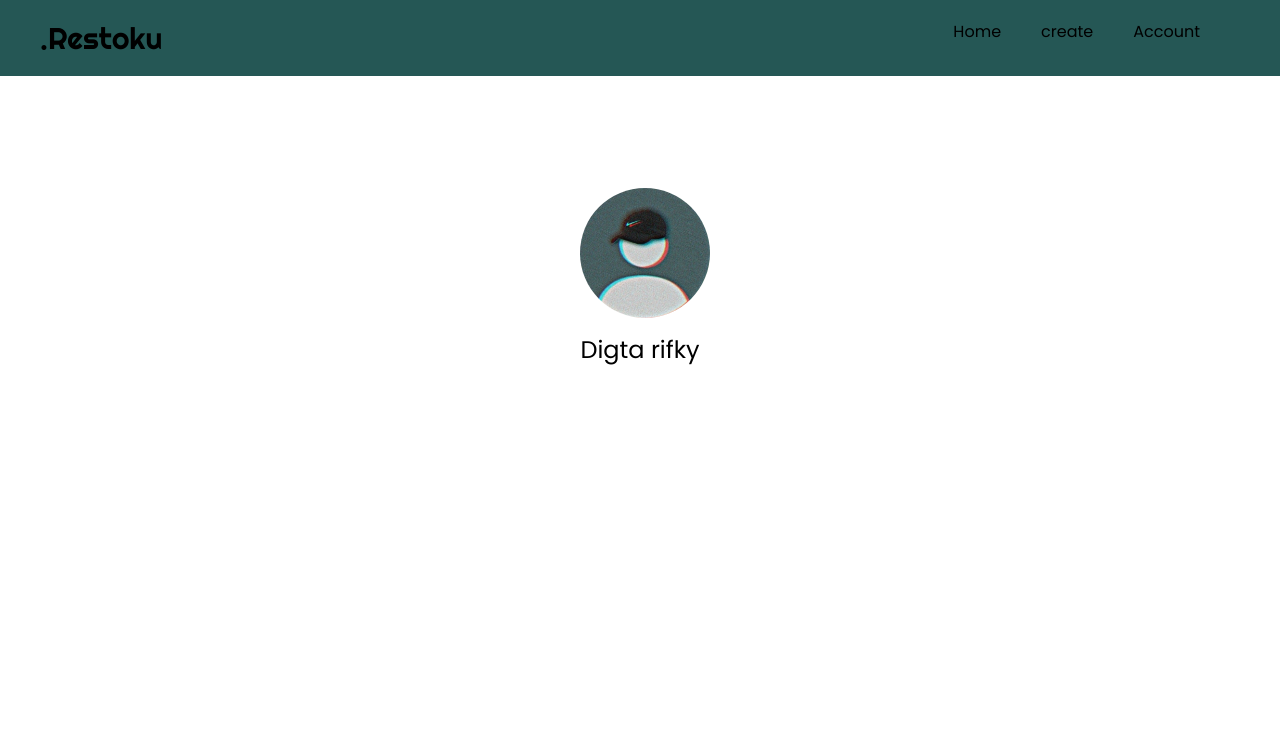
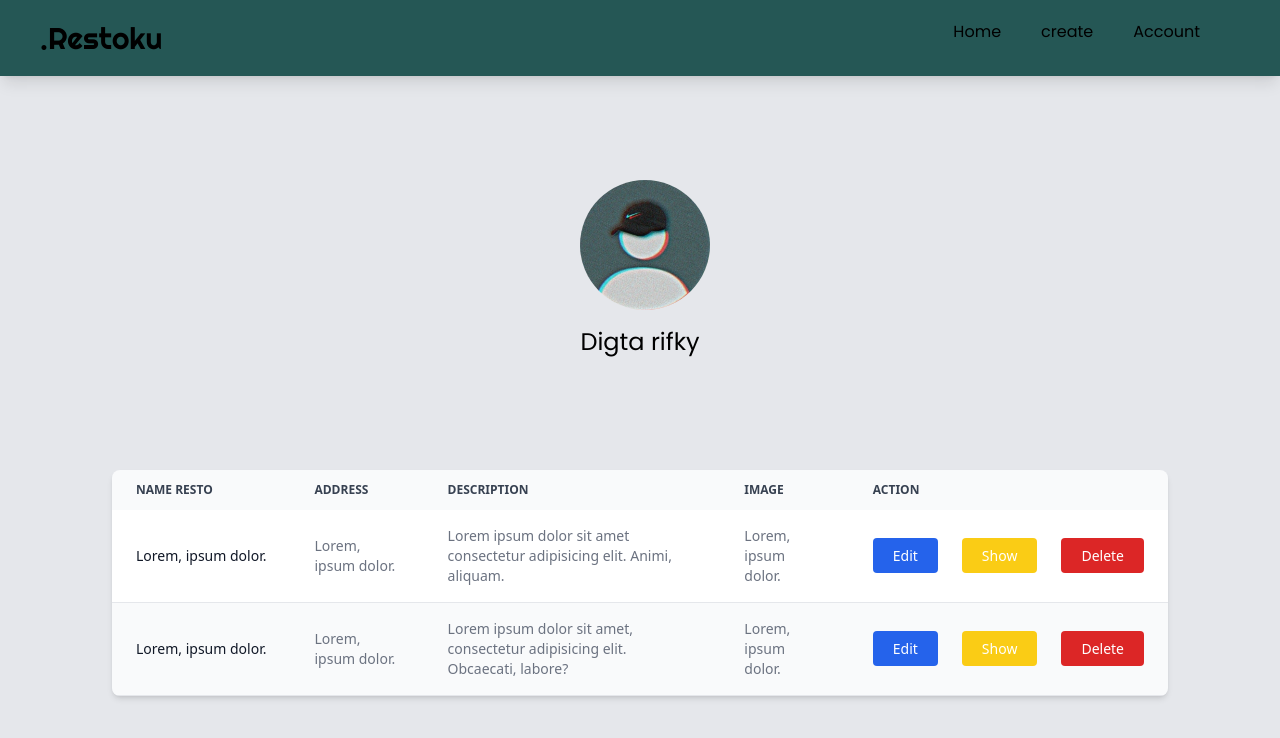
Before and after one commit to digtarifky/review-resto, a Vue app: page /profile in a window 1280 px wide. Shown: the top 738 px of the page. Built offline with nearby package versions, Linux system fonts and the light colour scheme.

Commit message:
feat(profile&restoView): display table + image

```diff
--- a/src/App.vue
+++ b/src/App.vue
@@ -3,7 +3,7 @@ import { RouterView } from "vue-router";
 </script>
 
 <template>
-  <div class="box-border antialiased bg-[#abd1c6]">
+  <div class="box-border antialiased bg-gray-200">
     <RouterView />
   </div>
 </template>
--- a/src/views/CreateView.vue
+++ b/src/views/CreateView.vue
@@ -2,17 +2,17 @@
 </script>
 
 <template>
-    <main class="grid grid-cols-12 gap-rows-3 bg-[#255755]">
-        <div class="">
-            <p class="font-Righteous text-4xl p-5">.Restoku</p>
+    <div class="min-h-screen mx-auto ">
+        <div class="bg-[#255755]">
+            <nav class="flex justify-end shadow-lg">
+                <p class="mr-auto px-10 py-5 text-3xl font-Righteous select-none">.Restoku</p>
+                <ul class="flex px-20 py-5 gap-10 font-medium">
+                </ul>
+            </nav>
         </div>
-        <div class="text-right bg-white">
-            <p class="font-semibold text-2xl">Home</p>
-        </div>
-    </main>
         <section class="col-span-full row-span-3 mx-10">
             <div class="min-h-screen p-44 pt-12">
-                <div class=" bg-white h-full shadow-xl">
+                <div class=" bg-white h-full shadow-xl rounded-2xl">
                     <p class="text-center pt-16 font-bold text-3xl">create</p>
                     <form action="" class="p-12">
                         <div class="p-2 ml-9">
@@ -43,4 +43,5 @@
                 </div>
             </div>
         </section>
+    </div>
 </template>
--- a/src/views/ProfileView.vue
+++ b/src/views/ProfileView.vue
@@ -1,31 +1,107 @@
-<script>
-</script>
+<script></script>
 
 <template>
-    <div class="min-h-screen mx-auto ">
+  <div class="min-h-screen mx-auto">
         <div class="bg-[#255755]">
             <nav class="flex justify-end shadow-lg">
-                <p class="mr-auto px-10 py-5 text-3xl font-Righteous select-none">.Restoku</p>
+                <p class="mr-auto px-10 py-5 text-3xl font-Righteous select-none">
+                .Restoku
+                </p>
                 <ul class="flex px-20 py-5 gap-10 font-medium">
-                    <RouterLink to="/restos" class="hover:underline select-none font-Poppins">Home</RouterLink>
-                    <RouterLink to="/create" class="hover:underline select-none font-Poppins">create</RouterLink>
-                    <RouterLink to="" class="hover:underline select-none font-Poppins">Account</RouterLink>
+                <RouterLink
+                    to="/restos"
+                    class="select-none font-Poppins hover:text-white duration-500"
+                    >Home</RouterLink>
+                <RouterLink
+                    to="/create"
+                    class="select-none font-Poppins hover:text-white duration-500"
+                    >create</RouterLink>
+                <RouterLink to="" class="select-none font-Poppins"
+                    >Account</RouterLink>
                 </ul>
             </nav>
         </div>
-        <div class="bg-white min-h-screen flex flex-col items-center p-2">
+        <div class="min-h-screen flex flex-col items-center">
             <div class="flex flex-col items-center">
                 <div class="w-[120px] relative mt-20">
                     <div class="w-[130px] relative mt-6">
-                        <img src="../../public/img-profile.jpg"
-                        class="rounded-full" alt="" />
+                        <img
+                        src="../../public/img-profile.jpg"
+                        class="rounded-full"
+                        alt=""
+                        />
                     </div>
                 </div>
                 <div class="text-2xl mt-4 font-Poppins">
-                    <p>Digta rifky</p>
-
+                <p>Digta rifky</p>
                 </div>
             </div>
+            <div class="p-28">
+                <div class="relative overflow-x-auto shadow-md sm:rounded-lg">
+                    <table class="w-full text-sm text-left text-gray-500 dark:text-gray-400">
+                        <thead class="text-xs text-gray-700 uppercase bg-gray-50 dark:bg-gray-700 dark:text-gray-400">
+                            <tr>
+                                <th scope="col" class="px-6 py-3">
+                                    Name Resto
+                                </th>
+                                <th scope="col" class="px-6 py-3">
+                                    Address
+                                </th>
+                                <th scope="col" class="px-6 py-3">
+                                    description
+                                </th>
+                                <th scope="col" class="px-6 py-3">
+                                    Image
+                                </th>
+                                <th scope="col" class="px-6 py-3">
+                                    Action
+                                </th>
+                            </tr>
+                        </thead>
+                    <tbody>
+                        <tr class="bg-white border-b dark:bg-gray-900 dark:border-gray-700">
+                            <th scope="row" class="px-6 py-4 font-medium text-gray-900 whitespace-nowrap dark:text-white">
+                                Lorem, ipsum dolor.
+                            </th>
+                            <td class="px-6 py-4">
+                                Lorem, ipsum dolor.
+                            </td>
+                            <td class="px-6 py-4">
+                                Lorem ipsum dolor sit amet consectetur adipisicing elit. Animi, aliquam.
+                            </td>
+                            <td class="px-6 py-4">
+                                Lorem, ipsum dolor.
+                            </td>
+                            <td class="px-6 py-4 space-x-6">
+                                <router-link to="" class="font-medium bg-blue-600 text-white p-2 px-5 hover:bg-blue-700 rounded ">Edit</router-link>
+                                <router-link to="" class="font-medium bg-yellow-400 text-white p-2 px-5 hover:bg-yellow-600 rounded ">Show</router-link>
+                                <router-link to="" class="font-medium bg-red-600 text-white p-2 px-5 hover:bg-red-700 rounded ">Delete</router-link>
+                            </td>
+                        </tr>
+                        <tr class="border-b bg-gray-50 dark:bg-gray-800 dark:border-gray-700">
+                            <th scope="row" class="px-6 py-4 font-medium text-gray-900 whitespace-nowrap dark:text-white">
+                                Lorem, ipsum dolor.
+                            </th>
+                            <td class="px-6 py-4">
+                                Lorem, ipsum dolor.
+                            </td>
+                            <td class="px-6 py-4">
+                                Lorem ipsum dolor sit amet, consectetur adipisicing elit. Obcaecati, labore?
+                            </td>
+                            <td class="px-6 py-4">
+                                Lorem, ipsum dolor.
+                            </td>
+                            <td class="px-6 py-4 space-x-6">
+                                <router-link to="" class="font-medium bg-blue-600 text-white p-2 px-5 hover:bg-blue-700 rounded ">Edit</router-link>
+                                <router-link to="" class="font-medium bg-yellow-400 text-white p-2 px-5 hover:bg-yellow-600 rounded ">Show</router-link>
+                                <router-link to="" class="font-medium bg-red-600 text-white p-2 px-5 hover:bg-red-700 rounded ">Delete</router-link>
+                            </td>
+                        </tr>
+                    </tbody>
+                </table>
+            </div>
+            </div>
+
         </div>
     </div>
 </template>
--- a/src/views/RestoDetailView.vue
+++ b/src/views/RestoDetailView.vue
@@ -48,8 +48,8 @@ onMounted(() => fetchReviews());
             <nav class="flex justify-end shadow-lg">
                 <p class="mr-auto px-10 py-5 text-3xl font-Righteous select-none">.Restoku</p>
                 <ul class="flex px-20 py-5 gap-10 font-medium">
-                    <RouterLink to="/restos" class="hover:underline select-none font-Poppins">Home</RouterLink>
-                    <RouterLink to="/profile" class="hover:underline select-none font-Poppins">Account</RouterLink>
+                    <RouterLink to="/restos" class="select-none font-Poppins">Home</RouterLink>
+                    <RouterLink to="/profile" class="select-none font-Poppins">Account</RouterLink>
                 </ul>
             </nav>
             <RouterLink :to="{ name: 'restos' }"
--- a/src/views/RestoView.vue
+++ b/src/views/RestoView.vue
@@ -39,12 +39,23 @@ const excerpt = (text, maxLenght = 10, indicator = "...") => {
             <nav class="flex justify-end shadow-lg">
                 <p class="mr-auto px-10 py-5 text-3xl font-Righteous select-none">.Restoku</p>
                 <ul class="flex px-20 py-5 gap-10 font-medium">
-                    <RouterLink to="" class="hover:underline select-none font-Poppins">Home</RouterLink>
-                    <RouterLink to="/create" class="hover:underline select-none font-Poppins">create</RouterLink>
-                    <RouterLink to="/profile" class="hover:underline select-none font-Poppins">Account</RouterLink>
+                    <RouterLink to="" class="select-none font-Poppins hover:text-white duration-500">Home</RouterLink>
+                    <RouterLink to="/profile" class="select-none font-Poppins hover:text-white duration-500">Account</RouterLink>
                 </ul>
             </nav>
         </div>
+        <div class="flex justify-around">
+            <p class="font-Poppins text-3xl pt-16">Welcome to <span class="font-Righteous">.Restoku</span></p>
+        </div>
+        <div class="border-b-4 pt-5 border-gray-600 mx-[450px]"></div>
+        <div class="border-b-4 pt-5 border-gray-600 mx-56"></div>
+        <div class="p-12 flex justify-center">
+            <div class="bg-[#abd1c6] rounded ">
+                <img src="../../public/img-2.jpg"
+                class="object-contain h-96 w-[900px]" alt="">
+            </div>
+        </div>
+        <div class="border-b-4 pt-3 border-gray-600 mx-56"></div>
         <BaseContainer>
             <div class="grid grid-cols-12 gap-4 py-4">
                 <div v-for="resto in restos" :key="resto.id" class="col-span-4">
```
Also changed, not shown: src/views/LoginView.vue (+28 -12 lines), src/views/PercobaanView.vue (+40 -20 lines), src/views/RegisterView.vue (+6 -46 lines), public/img-2.jpg (added), public/img-3.jpg (added).
